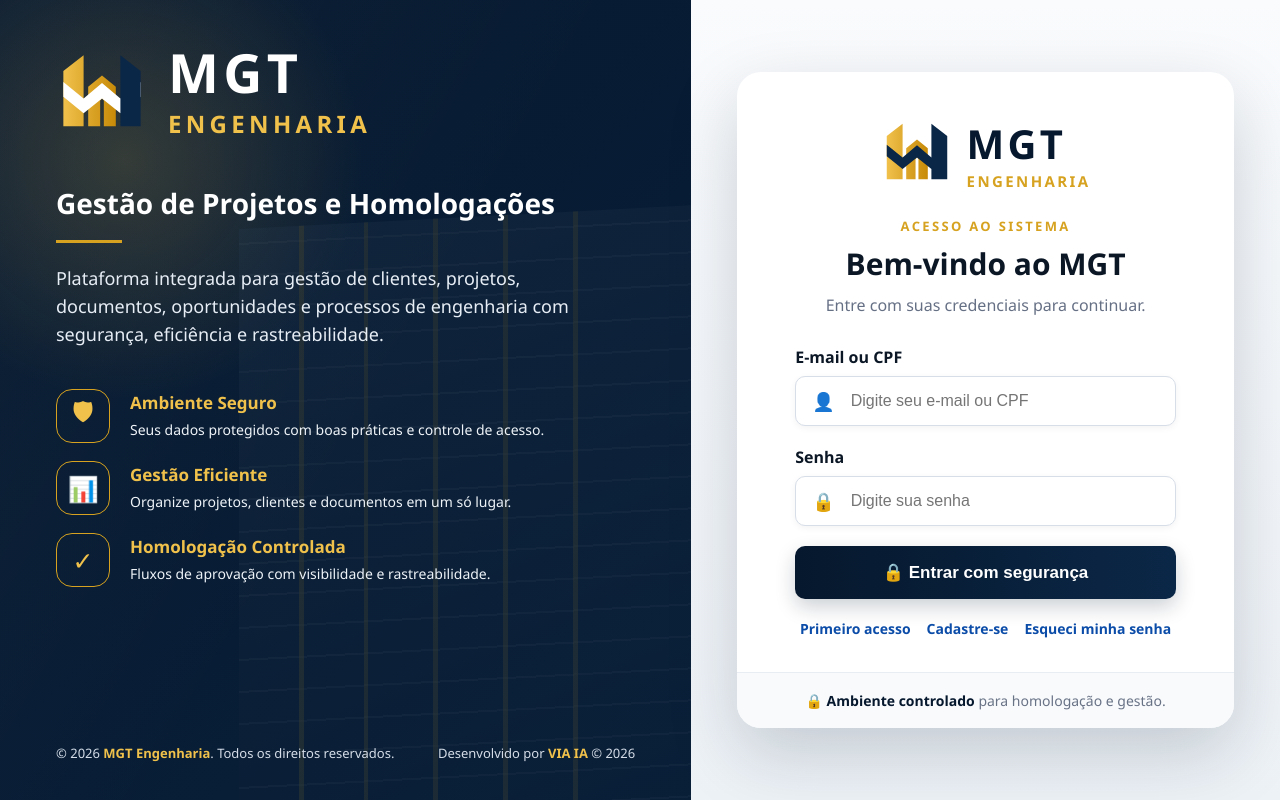
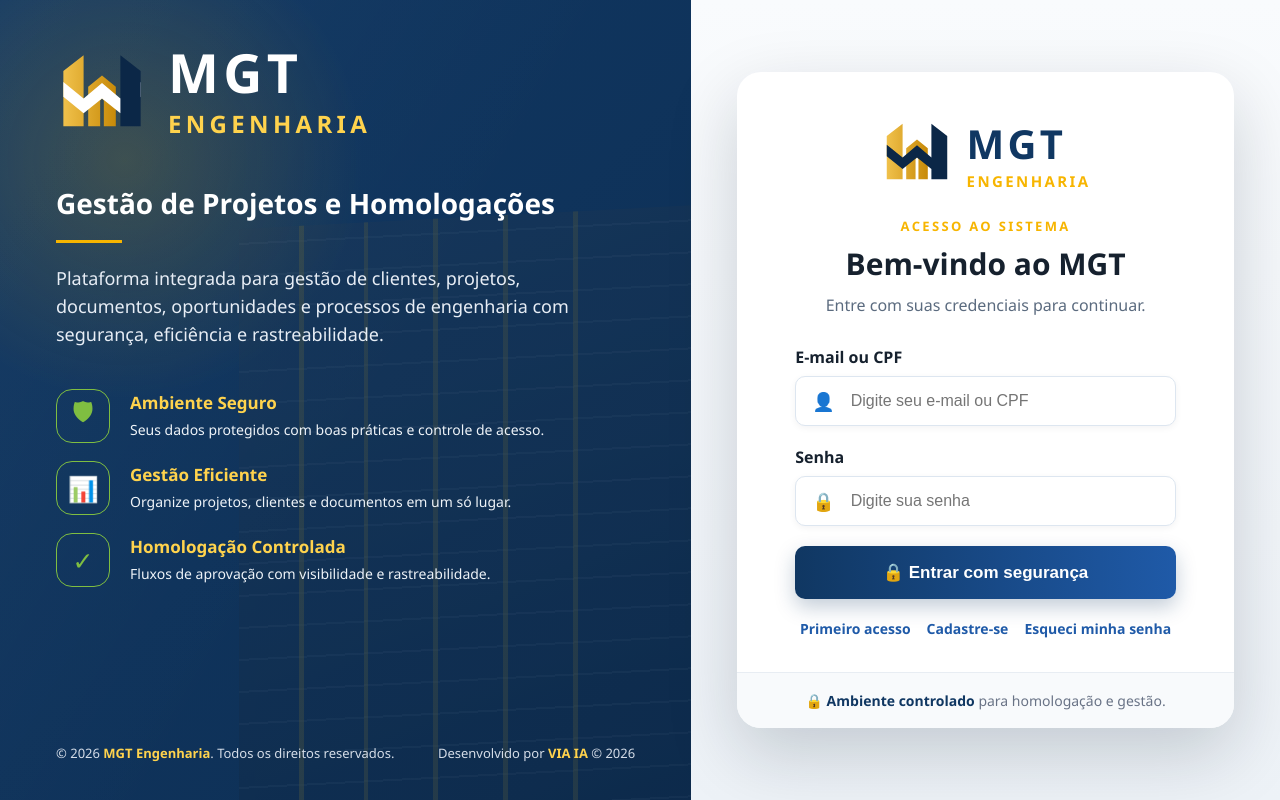
Before and after one commit to valdenicio31/mgt-engenharia-app, a Django app: page /login/ in a window 1280 px wide. Run offline with Django 5.2, Linux system fonts and the light colour scheme.

Commit message:
RC28: paleta oficial MGT completa (azul, amarelo, verde, branco)
A re-tematizacao do RC25 trocou so as variaveis principais: sobraram 16
residuos de roxo da VIA IA hardcoded e o verde 7FBE41 nao era usado em
lugar nenhum. O login tinha uma paleta propria embutida no template
(mostarda d6a21f e navy 06182d, nenhuma da MGT) e a landing tinha um
bloco style embutido com rosa do Instagram e azul do Facebook.

- autovistoria.css: hero roxo -> azul MGT, neutros despigmentados,
  vars renomeadas --purple -> --azul, verde no botao WhatsApp, cards
  de beneficio, estruturas existentes e confirmacao de envio; estilos
  embutidos do template consolidados no CSS
- style.css: 11 roxos removidos (7a2ce5, 5b21b6, a977ef etc),
  progresso azul->verde, hover do menu com borda verde, status
  confirmado no verde da marca
- login.html: paleta embutida trocada pela oficial, icones dos
  diferenciais em verde
- branding.css / login-mgt-oficial.css: bordas e sombras roxas -> azul

Auditoria: zero hex roxos nos 4 CSS e nos templates.
Suite: 44 testes, 1 skip, verde. Telas conferidas no navegador.

Co-Authored-By: Claude Fable 5 <noreply@anthropic.com>

```diff
--- a/static/css/branding.css
+++ b/static/css/branding.css
@@ -1,6 +1,6 @@
 .login { grid-template-columns: minmax(0, 1fr) !important; place-items: center !important; padding: 32px; }
 .login-card { margin: 0 auto; box-shadow: 0 24px 80px rgba(0, 0, 0, .55); }
-.via-logo { display: block; width: 100%; height: 132px; object-fit: contain; object-position: center; border-radius: 12px; margin-bottom: 22px; padding: 8px; background: #100810; border: 1px solid #4d1b62; box-shadow: 0 8px 24px rgba(116,39,232,.22); }
-.brand-logo { display: block; width: 100%; height: 86px; object-fit: contain; object-position: center; border-radius: 10px; margin-bottom: 14px; padding: 6px; background: #100810; border: 1px solid #4d1b62; }
-.login-footer, .app-footer { text-align: center; color: #81798d; font-size: 12px; margin-top: 24px; }
+.via-logo { display: block; width: 100%; height: 132px; object-fit: contain; object-position: center; border-radius: 12px; margin-bottom: 22px; padding: 8px; background: #09090d; border: 1px solid #1F5AA8; box-shadow: 0 8px 24px rgba(31,90,168,.22); }
+.brand-logo { display: block; width: 100%; height: 86px; object-fit: contain; object-position: center; border-radius: 10px; margin-bottom: 14px; padding: 6px; background: #09090d; border: 1px solid #1F5AA8; }
+.login-footer, .app-footer { text-align: center; color: #5b6b7f; font-size: 12px; margin-top: 24px; }
 .app-footer { padding: 18px 0; }
--- a/templates/registration/login.html
+++ b/templates/registration/login.html
@@ -8,27 +8,27 @@
   <title>MGT Engenharia | Acesso</title>
   <style>
     :root{
-      --navy:#06182d;
-      --navy-2:#0b2747;
-      --gold:#d6a21f;
-      --gold-2:#f0c14b;
+      --navy:#103762;
+      --navy-2:#1F5AA8;
+      --gold:#F7B500;
+      --gold-2:#FFD34D;
       --white:#ffffff;
-      --text:#0c1726;
-      --muted:#667085;
-      --line:#d7dee8;
-      --bg:#eef2f7;
+      --text:#16212e;
+      --muted:#5b6b7f;
+      --line:#dde6f0;
+      --bg:#f4f7fb;--verde:#7FBE41;--verde-dark:#4E8226;
     }
     *{box-sizing:border-box}
     html,body{margin:0;min-height:100%;font-family:Segoe UI,Arial,sans-serif;background:var(--bg);color:var(--text)}
     body{min-height:100vh}
-    .login-shell{min-height:100vh;display:grid;grid-template-columns:minmax(420px,1.08fr) minmax(420px,.92fr);background:linear-gradient(135deg,var(--navy),#0a2340)}
+    .login-shell{min-height:100vh;display:grid;grid-template-columns:minmax(420px,1.08fr) minmax(420px,.92fr);background:linear-gradient(135deg,var(--navy),#0d2c4f)}
     .brand-panel{position:relative;overflow:hidden;padding:48px 56px 38px;color:#fff;display:flex;flex-direction:column;justify-content:space-between}
     .brand-panel:before{content:"";position:absolute;inset:0;background:
-      radial-gradient(circle at 18% 20%,rgba(240,193,75,.18),transparent 28%),
+      radial-gradient(circle at 18% 20%,rgba(247,181,0,.18),transparent 28%),
       linear-gradient(120deg,rgba(255,255,255,.03),transparent 55%)}
     .building{position:absolute;right:-45px;bottom:-40px;width:72%;height:78%;opacity:.23;transform:skewY(-3deg);
       background:
-      linear-gradient(90deg,transparent 0 12%,rgba(214,162,31,.45) 12% 13%,transparent 13% 25%,rgba(214,162,31,.4) 25% 26%,transparent 26% 39%,rgba(214,162,31,.4) 39% 40%,transparent 40% 53%,rgba(214,162,31,.4) 53% 54%,transparent 54% 67%,rgba(214,162,31,.4) 67% 68%,transparent 68%),
+      linear-gradient(90deg,transparent 0 12%,rgba(247,181,0,.45) 12% 13%,transparent 13% 25%,rgba(247,181,0,.4) 25% 26%,transparent 26% 39%,rgba(247,181,0,.4) 39% 40%,transparent 40% 53%,rgba(247,181,0,.4) 53% 54%,transparent 54% 67%,rgba(247,181,0,.4) 67% 68%,transparent 68%),
       repeating-linear-gradient(0deg,rgba(255,255,255,.12) 0 2px,transparent 2px 32px),
       linear-gradient(160deg,#2b3f55,#091a2e)}
     .brand-content,.brand-footer{position:relative;z-index:1}
@@ -42,7 +42,7 @@
     .description{max-width:560px;font-size:18px;line-height:1.55;color:#e7edf5}
     .features{display:grid;gap:18px;margin-top:40px;max-width:560px}
     .feature{display:grid;grid-template-columns:58px 1fr;gap:16px;align-items:center}
-    .feature-icon{width:54px;height:54px;border:1.5px solid var(--gold);border-radius:16px;display:grid;place-items:center;color:var(--gold-2);font-size:25px}
+    .feature-icon{width:54px;height:54px;border:1.5px solid var(--verde);border-radius:16px;display:grid;place-items:center;color:var(--verde);font-size:25px}
     .feature strong{display:block;color:var(--gold-2);font-size:17px;margin-bottom:4px}
     .feature span{font-size:14px;line-height:1.4;color:#eef3f8}
     .brand-footer{display:flex;justify-content:space-between;gap:18px;font-size:13px;color:#d5dde8}
@@ -62,10 +62,10 @@
     .field{display:flex;align-items:center;border:1px solid var(--line);border-radius:10px;background:#fff;box-shadow:0 2px 7px rgba(16,24,40,.05)}
     .field span{padding-left:16px;color:#6a7790;font-size:18px}
     .field input{width:100%;border:0;outline:0;padding:15px 16px;font-size:16px;background:transparent}
-    .submit-btn{width:100%;border:0;border-radius:10px;background:linear-gradient(90deg,var(--navy),var(--navy-2));color:#fff;font-size:17px;font-weight:700;padding:16px;cursor:pointer;box-shadow:0 8px 20px rgba(6,24,45,.2)}
+    .submit-btn{width:100%;border:0;border-radius:10px;background:linear-gradient(90deg,var(--navy),var(--navy-2));color:#fff;font-size:17px;font-weight:700;padding:16px;cursor:pointer;box-shadow:0 8px 20px rgba(16,55,98,.25)}
     .submit-btn:hover{filter:brightness(1.08)}
     .links{display:flex;justify-content:center;gap:16px;flex-wrap:wrap;margin-top:20px}
-    .links a{color:#0b4ca8;text-decoration:none;font-weight:600;font-size:14px}
+    .links a{color:#1F5AA8;text-decoration:none;font-weight:600;font-size:14px}
     .links a:hover{text-decoration:underline}
     .messages{margin:0 0 18px;padding:0;list-style:none}
     .messages li{background:#fff4e5;border-left:4px solid var(--gold);padding:12px 14px;border-radius:8px;color:#6b4b00}
```
Also changed, not shown: static/css/login-mgt-oficial.css (+4 -4 lines), templates/autovistoria_landing.html (+0 -11 lines), static/css/autovistoria.css, static/css/style.css.
